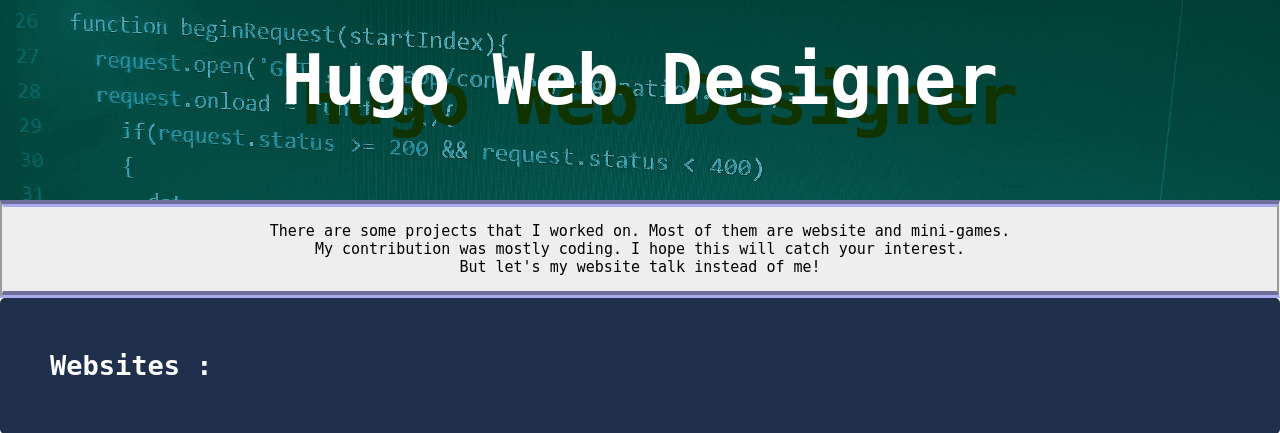
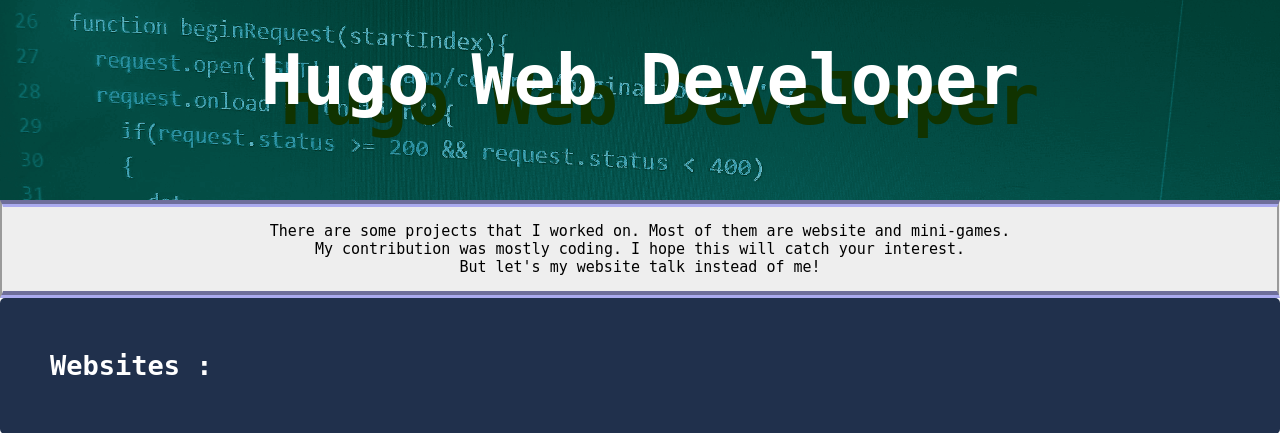
Before and after one commit to dancinoman/HugoPortfolio, a PHP site: page / in a window 1280 px wide. Shown: the top 433 px of the page. Run offline with PHP 8.4, Linux system fonts and the light colour scheme; some libraries are stand-ins or nearby versions.

```diff
--- a/index.php
+++ b/index.php
@@ -1,7 +1,7 @@
 <html>
 <head>
 
-	<title>Hugo Web-Designer</title>
+	<title>Hugo Web Developer</title>
 	<link rel="stylesheet" href="source/css/stylesheet.css"/>
 	<link rel="stylesheet" href="source/css/responsive.css" media="only screen and (max-width: 900px)">
 
@@ -9,7 +9,7 @@
 <body>
 
 	<div class="header">
-		<h1 class="text-center">Hugo Web Designer</h1>
+		<h1 class="text-center">Hugo Web Developer</h1>
 	</div>
 
 	<div class="screen-tech">
```
